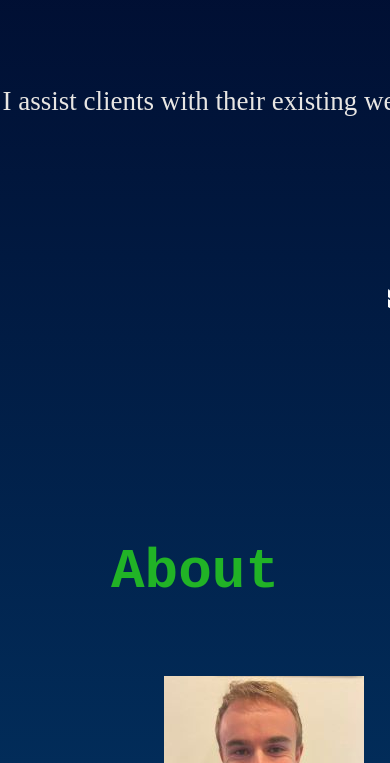
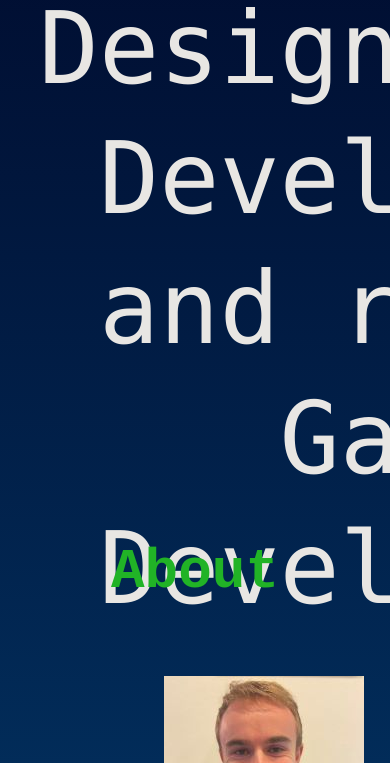
Before and after one commit to AnthonyBoyac/anthonyboyac.github.io, a website: page index.html in a window 390 px wide. Shown: the part 414-1177 px from the top of the page. Drawn offline with Linux system fonts and the light colour scheme.

Commit message:
testing media query bug

```diff
--- a/styles/index.css
+++ b/styles/index.css
@@ -292,9 +292,10 @@ form button {
 }
 
 /* Mobile Responsive */
-@media (min-width: 200px) and (max-width: 430px) {
-
-
+@media (max-width: 600px) {
+  .intro-text {
+  font-size: 100px;
+  }
 }
 
 @media (min-width: 431px) and (max-width: 1150px) {
```
